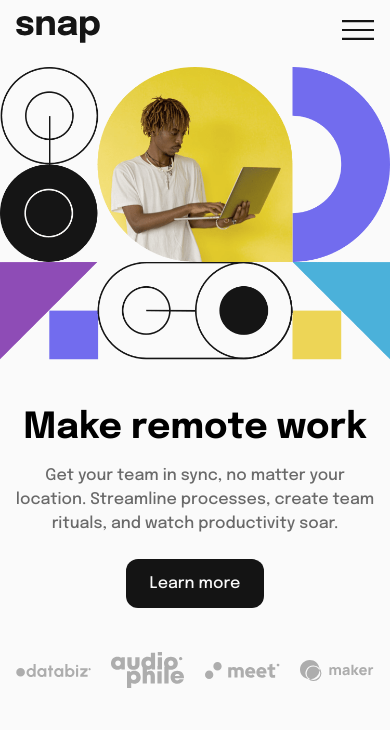
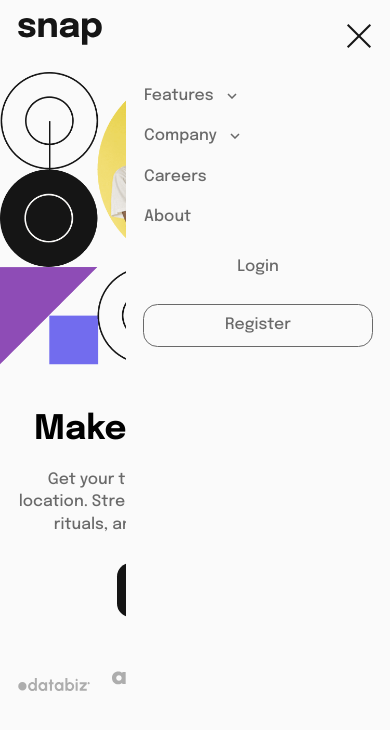
Before and after one commit to antonio-lopez/fm-intro-section-dropdown-nav, a website: page index.html in a window 390 px wide. Drawn offline with Linux system fonts and the light colour scheme.

Commit message:
adjusted font size and mobile menu layout

```diff
--- a/index.html
+++ b/index.html
@@ -21,9 +21,43 @@
   <body class="bg-almostWhite">
     <!-- navbar mobile -->
     <nav class="mx-auto flex items-center justify-between px-4 pt-4 pb-6">
-      <!-- <h1 class="text-4xl font-bold">snap</h1> -->
       <img src="/images/logo.svg" alt="logo" />
       <img class="h-5 w-8" src="/images/icon-menu.svg" alt="menu icon" />
+      <!-- mobile menu -->
+      <div
+        id="menu"
+        class="absolute left-28 right-0 top-0 h-screen bg-almostWhite px-4 pt-5"
+      >
+        <div class="flex justify-end pb-8">
+          <img src="/images/icon-close-menu.svg" alt="close menu icon" />
+        </div>
+        <ul class="space-y-4 text-sm text-mediumGray">
+          <li class="flex">
+            <a href="/#">Features</a>
+            <div class="flex items-center pl-3">
+              <img src="/images/icon-arrow-down.svg" alt="arrow down icon" />
+            </div>
+          </li>
+          <li class="flex">
+            <a href="/#">Company</a>
+            <div class="flex items-center pl-3">
+              <img src="/images/icon-arrow-down.svg" alt="arrow down icon" />
+            </div>
+          </li>
+          <li>
+            <a href="/#">Careers</a>
+          </li>
+          <li>
+            <a href="/#">About</a>
+          </li>
+          <li class="py-2 px-4 text-center">
+            <a href="/#">Login</a>
+          </li>
+          <li class="rounded-xl py-2 px-4 text-center outline outline-1">
+            <a href="/#">Register</a>
+          </li>
+        </ul>
+      </div>
     </nav>
 
     <!-- Main -->
@@ -31,9 +65,9 @@
       <!-- hero image -->
       <img src="/images/image-hero-mobile.png" alt="hero mobile" />
       <!-- hero text -->
-      <div class="pt-12 text-center">
-        <h1 class="pb-4 text-4xl font-bold">Make remote work</h1>
-        <p class="px-3 pb-9 text-mediumGray">
+      <div class="pt-10 text-center">
+        <h1 class="pb-4 text-3xl font-bold">Make remote work</h1>
+        <p class="px-3 pb-9 text-sm text-mediumGray">
           Get your team in sync, no matter your location. Streamline processes,
           create team rituals, and watch productivity soar.
         </p>
@@ -44,7 +78,7 @@
         >
       </div>
       <!-- company logos -->
-      <div class="grid grid-cols-4 items-center gap-5 px-4 pt-14">
+      <div class="mx-auto grid grid-cols-4 items-center gap-5 px-4 pt-14">
         <div>
           <img src="/images/client-databiz.svg" alt="databiz client" />
         </div>
--- a/input.css
+++ b/input.css
@@ -5,5 +5,6 @@
 @layer base {
   html {
     font-family: Epilogue;
+    font-size: 18px;
   }
 }
```
Also changed, not shown: css/main.css.
